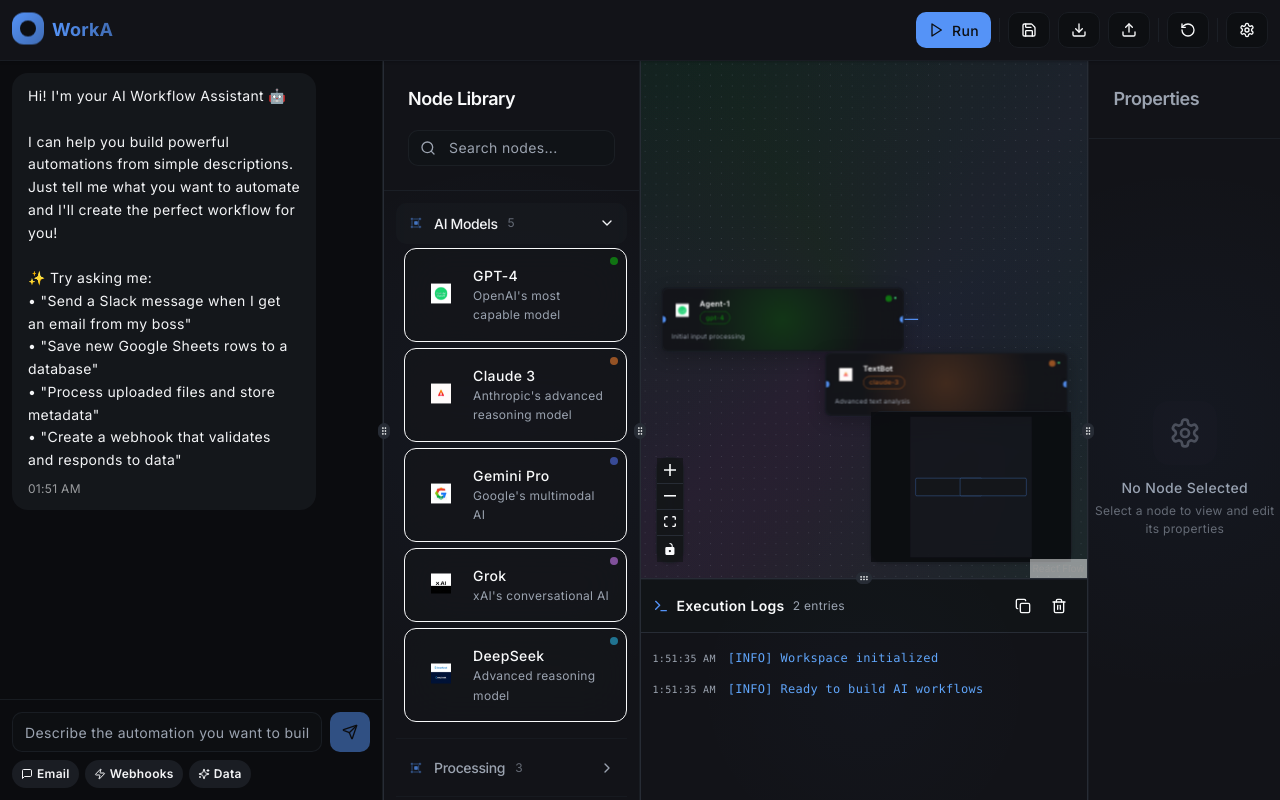
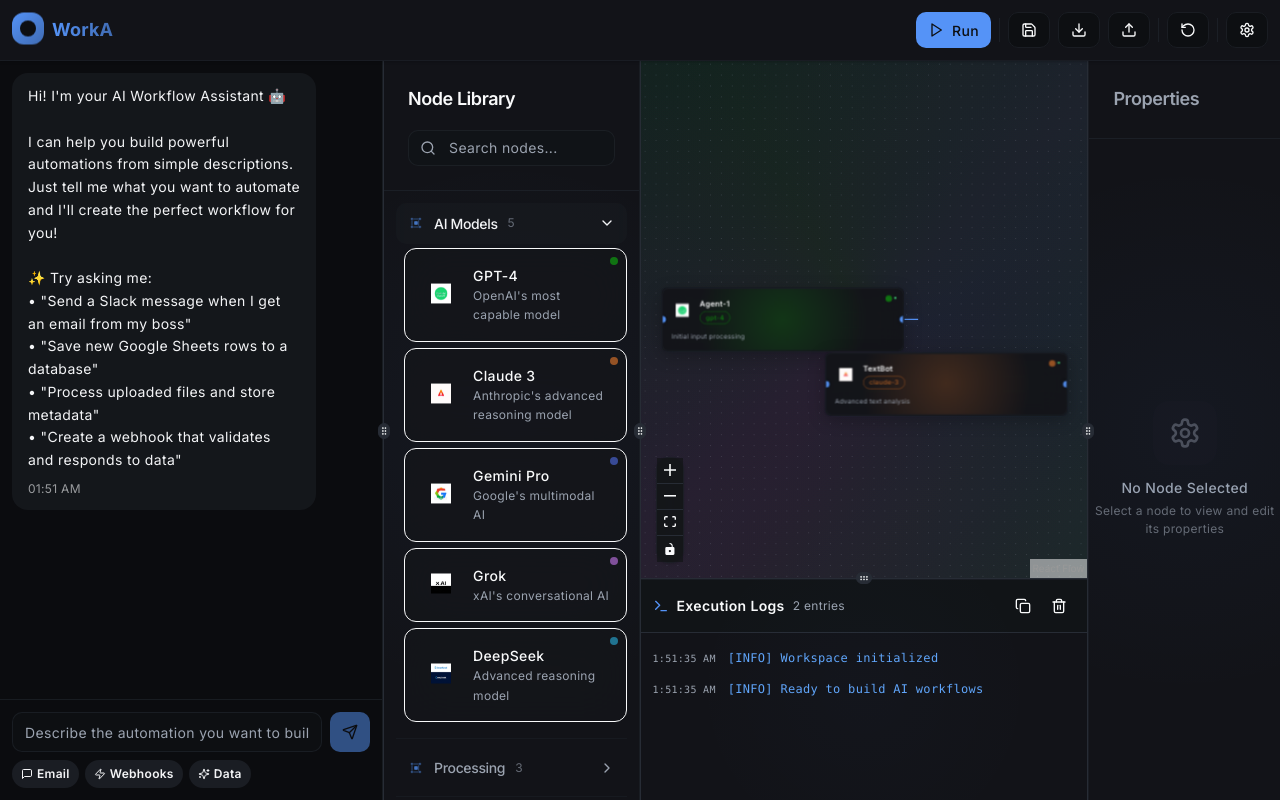
Before and after one commit to zapppppier/modular-ai-flows, a React (Vite) app: page /workspace in a window 1280 px wide. Built offline with nearby package versions, Linux system fonts and the light colour scheme.

Commit message:
Remove the box/map.

```diff
--- a/src/pages/Workspace.tsx
+++ b/src/pages/Workspace.tsx
@@ -262,12 +262,6 @@ const Workspace = () => {
                     size={1}
                   />
                   <Controls />
-                  <MiniMap
-                    nodeStrokeColor="hsl(var(--primary))"
-                    nodeColor="hsl(var(--card))"
-                    nodeBorderRadius={8}
-                    maskColor="hsl(var(--workspace) / 0.8)"
-                  />
                 </ReactFlow>
               </div>
             </ResizablePanel>
```
